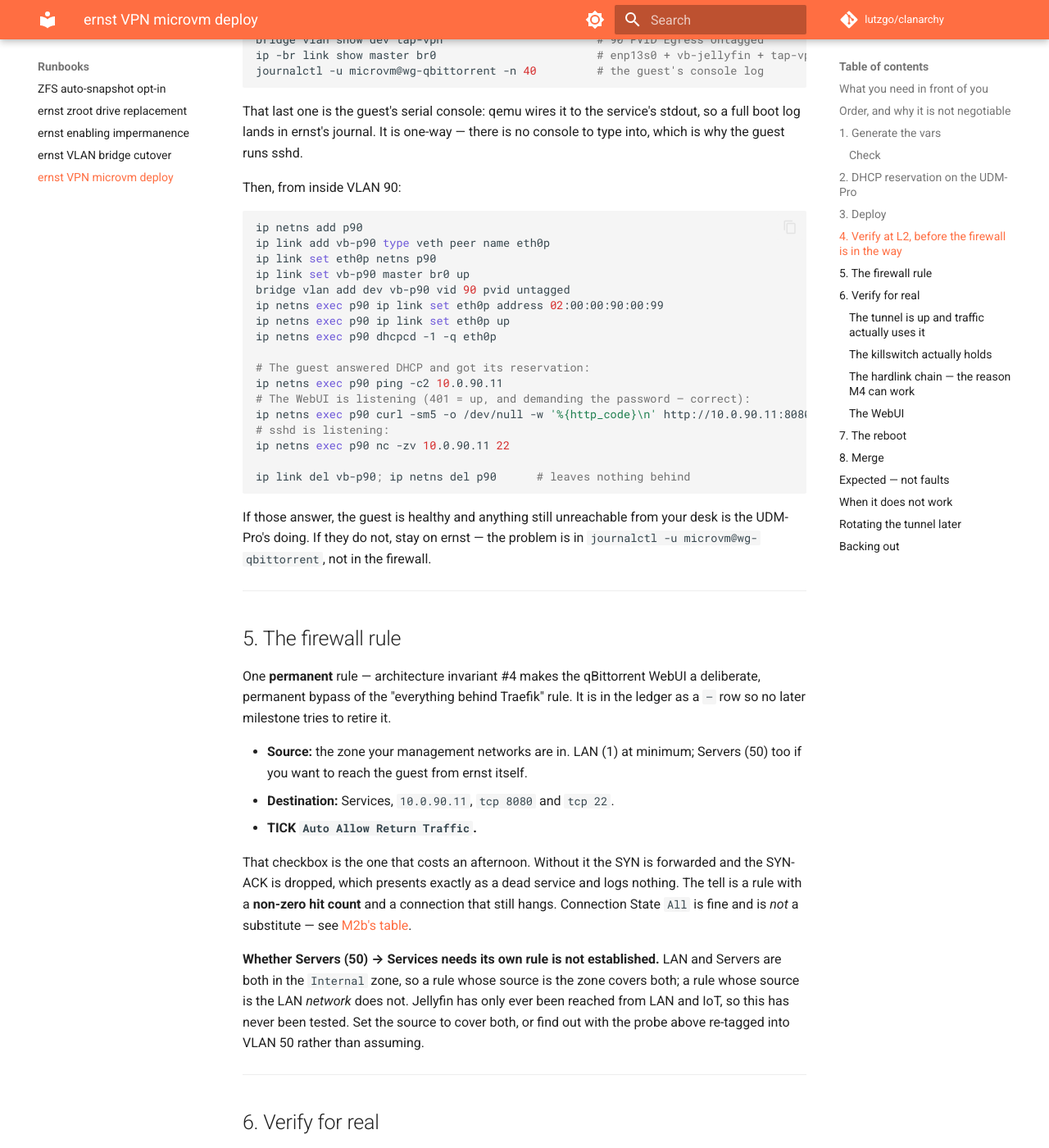
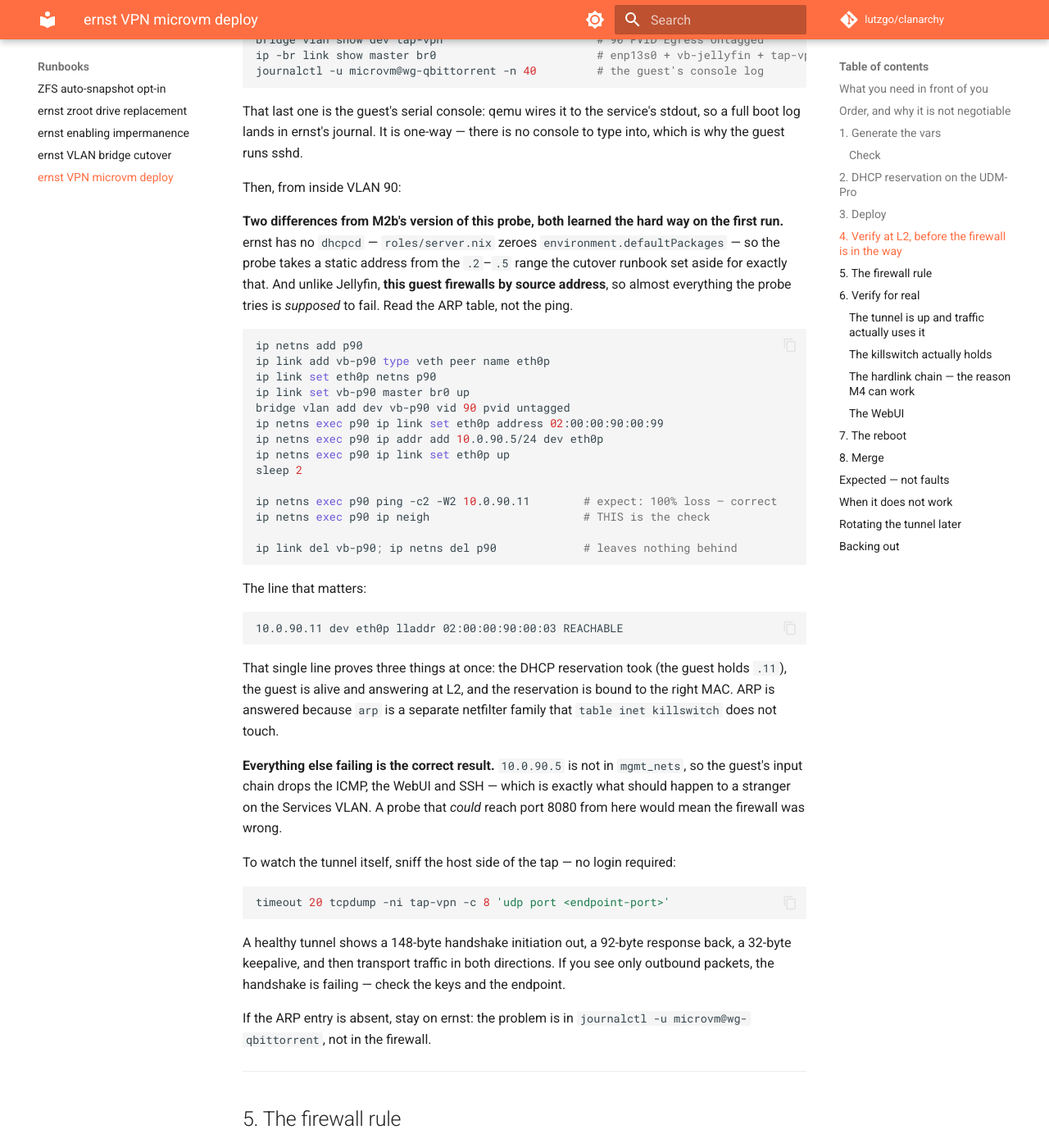
Before and after one commit to lutzgo/clanarchy, an MkDocs documentation site: the page built from docs/runbooks/ernst-vpn-microvm-deploy.md, in a window 1280 px wide and 1400 px high, scrolled down 3580 px. Shown: the whole window at 82% size. Built offline with MkDocs 1.6.1 and Material for MkDocs 9.7.7, drawn with Linux system fonts in a browser that asks for light colours; comment, search, counter and statistics services are not loaded.

Commit message:
Fix the L2 probe: no dhcpcd on ernst, and read ARP not ping
Two corrections from running it against the real deploy.

ernst has no dhcpcd — roles/server.nix zeroes environment.defaultPackages —
so the probe now takes a static address from the .2-.5 range the cutover
runbook set aside for client-side addresses.

More importantly the probe's success criterion was wrong. M2b's version
tested Jellyfin, which accepted 8096 from anywhere inside its netns. This
guest firewalls by source address, so a probe on 10.0.90.5 is correctly
dropped for ICMP, the WebUI and SSH. The check is the ARP entry, which
resolves anyway because arp is a separate netfilter family:

  10.0.90.11 dev eth0p lladdr 02:00:00:90:00:03 REACHABLE

That one line proves the reservation took, the guest is alive at L2, and it
is bound to the right MAC — while everything else failing proves the input
chain is doing its job.

Also adds the tap sniff for watching the handshake without logging in.

Co-Authored-By: Claude Opus 5 <noreply@anthropic.com>

````diff
--- a/docs/runbooks/ernst-vpn-microvm-deploy.md
+++ b/docs/runbooks/ernst-vpn-microvm-deploy.md
@@ -163,6 +163,13 @@ console to type into, which is why the guest runs sshd.
 
 Then, from inside VLAN 90:
 
+**Two differences from M2b's version of this probe, both learned the hard way
+on the first run.** ernst has no `dhcpcd` — `roles/server.nix` zeroes
+`environment.defaultPackages` — so the probe takes a static address from the
+`.2`–`.5` range the cutover runbook set aside for exactly that. And unlike
+Jellyfin, **this guest firewalls by source address**, so almost everything the
+probe tries is *supposed* to fail. Read the ARP table, not the ping.
+
 ```bash
 ip netns add p90
 ip link add vb-p90 type veth peer name eth0p
@@ -170,21 +177,44 @@ ip link set eth0p netns p90
 ip link set vb-p90 master br0 up
 bridge vlan add dev vb-p90 vid 90 pvid untagged
 ip netns exec p90 ip link set eth0p address 02:00:00:90:00:99
+ip netns exec p90 ip addr add 10.0.90.5/24 dev eth0p
 ip netns exec p90 ip link set eth0p up
-ip netns exec p90 dhcpcd -1 -q eth0p
+sleep 2
 
-# The guest answered DHCP and got its reservation:
-ip netns exec p90 ping -c2 10.0.90.11
-# The WebUI is listening (401 = up, and demanding the password — correct):
-ip netns exec p90 curl -sm5 -o /dev/null -w '%{http_code}\n' http://10.0.90.11:8080/
-# sshd is listening:
-ip netns exec p90 nc -zv 10.0.90.11 22
+ip netns exec p90 ping -c2 -W2 10.0.90.11        # expect: 100% loss — correct
+ip netns exec p90 ip neigh                       # THIS is the check
 
-ip link del vb-p90; ip netns del p90      # leaves nothing behind
+ip link del vb-p90; ip netns del p90             # leaves nothing behind
 ```
 
-If those answer, the guest is healthy and anything still unreachable from your
-desk is the UDM-Pro's doing. If they do not, stay on ernst — the problem is in
+The line that matters:
+
+```
+10.0.90.11 dev eth0p lladdr 02:00:00:90:00:03 REACHABLE
+```
+
+That single line proves three things at once: the DHCP reservation took (the
+guest holds `.11`), the guest is alive and answering at L2, and the reservation
+is bound to the right MAC. ARP is answered because `arp` is a separate netfilter
+family that `table inet killswitch` does not touch.
+
+**Everything else failing is the correct result.** `10.0.90.5` is not in
+`mgmt_nets`, so the guest's input chain drops the ICMP, the WebUI and SSH — which
+is exactly what should happen to a stranger on the Services VLAN. A probe that
+*could* reach port 8080 from here would mean the firewall was wrong.
+
+To watch the tunnel itself, sniff the host side of the tap — no login required:
+
+```bash
+timeout 20 tcpdump -ni tap-vpn -c 8 'udp port <endpoint-port>'
+```
+
+A healthy tunnel shows a 148-byte handshake initiation out, a 92-byte response
+back, a 32-byte keepalive, and then transport traffic in both directions. If you
+see only outbound packets, the handshake is failing — check the keys and the
+endpoint.
+
+If the ARP entry is absent, stay on ernst: the problem is in
 `journalctl -u microvm@wg-qbittorrent`, not in the firewall.
 
 ---
````
